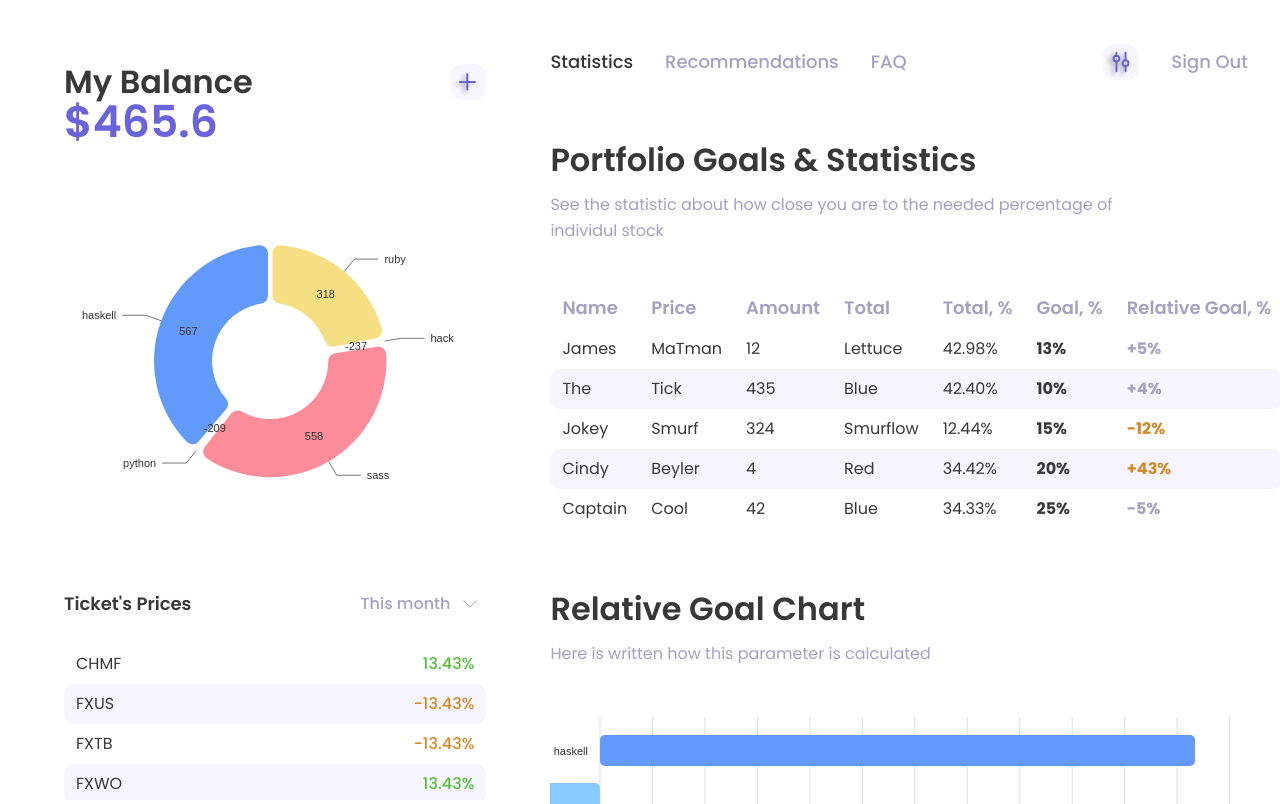
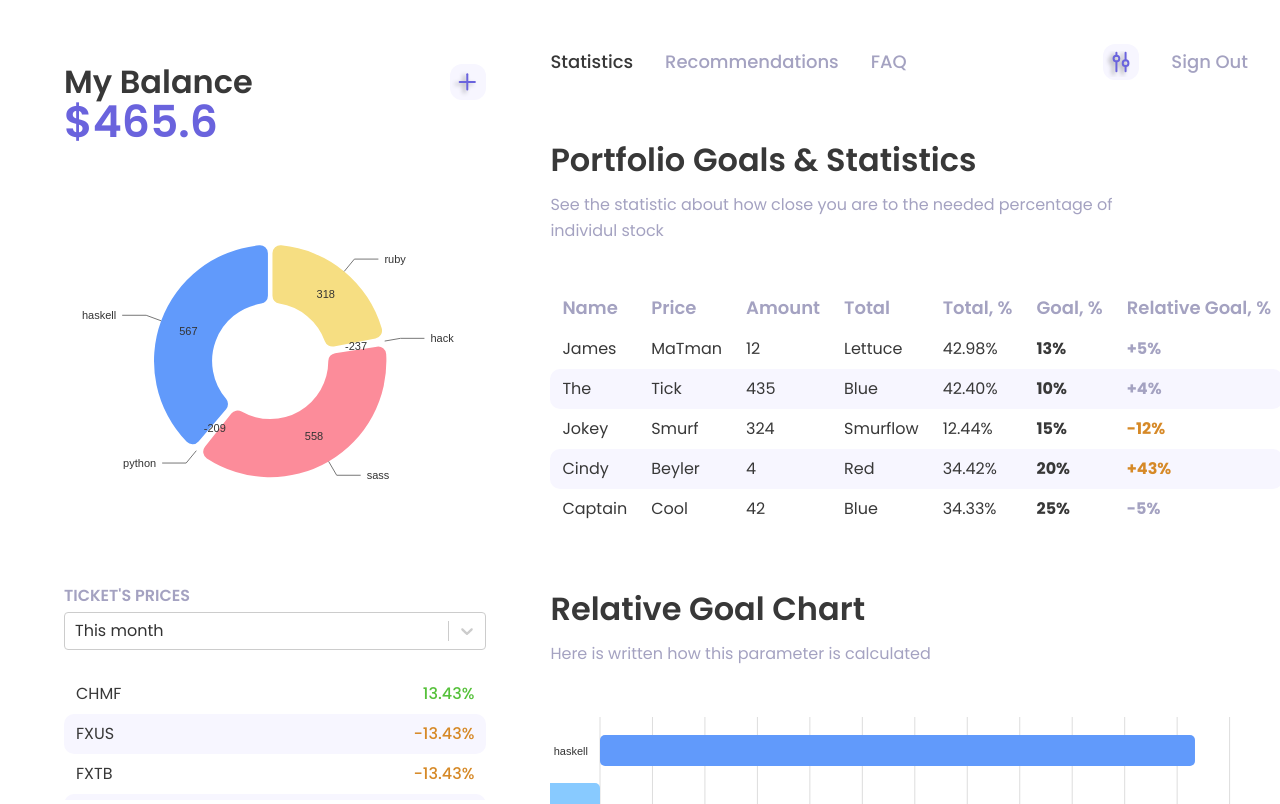
Before and after one commit to bacebu4/investing, a React (Create React App) app in the folder web/: page / in a window 1280 px wide. Built offline with nearby package versions, Linux system fonts and the light colour scheme.

Commit message:
layout: select component added

```diff
--- a/web/package.json
+++ b/web/package.json
@@ -20,6 +20,7 @@
     "react-dom": "^17.0.1",
     "react-router-dom": "^5.2.0",
     "react-scripts": "4.0.2",
+    "react-select": "^4.1.0",
     "styled-components": "^5.2.1",
     "typescript": "^4.1.5",
     "web-vitals": "^1.1.0"
@@ -47,5 +48,8 @@
       "last 1 firefox version",
       "last 1 safari version"
     ]
+  },
+  "devDependencies": {
+    "@types/react-select": "^4.0.13"
   }
 }
--- a/web/src/containers/MyBalance.tsx
+++ b/web/src/containers/MyBalance.tsx
@@ -1,13 +1,13 @@
-import React from "react";
+import React, { useRef } from "react";
 import styled from "styled-components";
 import { Title } from "../components/Title";
-import { GRAY, PURPLE } from "../utils/colors";
+import { GRAY, PURPLE, DARK } from "../utils/colors";
 import { PieChart } from "../components/PieChart";
 import { TablePrices } from "../components/TablePrices";
-import { Chevron } from "../components/Chevron";
 import { FlexBox } from "../components/FlexBox";
 import { mockData } from "../mockData";
 import { AddButton } from "../components/AddButton";
+import Select from "react-select";
 
 const BalanceAmount = styled.h1<{ mt?: string }>`
   font-size: 2.75rem;
@@ -16,13 +16,24 @@ const BalanceAmount = styled.h1<{ mt?: string }>`
   margin-top: ${(props) => props.mt};
 `;
 
-const GrayText = styled.span`
+const GrayText = styled.h2`
   color: ${GRAY};
-  font-weight: 500;
-  font-size: 1rem;
+  font-weight: 600;
+  text-transform: uppercase;
+  margin-top: 32px;
+  margin-bottom: 8px;
 `;
 
+const options = [
+  { value: "month", label: "This month" },
+  { value: "day", label: "This day" },
+];
+
 export const MyBalance: React.FC = () => {
+  const selectRef = useRef<Select | null>(null);
+
+  console.log(selectRef.current);
+
   return (
     <>
       <section>
@@ -36,14 +47,22 @@ export const MyBalance: React.FC = () => {
       </section>
 
       <section>
-        <FlexBox jc="space-between" ai="center" mt="32px">
-          <Title isSmall>Ticket's Prices</Title>
+        <GrayText>Ticket's Prices</GrayText>
 
-          <FlexBox ai="center">
-            <GrayText>This month</GrayText>
-            <Chevron ml="4px" />
-          </FlexBox>
-        </FlexBox>
+        <Select
+          ref={selectRef}
+          options={options}
+          defaultValue={options[0]}
+          onChange={() => console.log(selectRef.current?.state.value)}
+          styles={{
+            option: (provided) => ({
+              ...provided,
+              backgroundColor: "#ffffff",
+              color: DARK,
+              padding: 20,
+            }),
+          }}
+        />
 
         <TablePrices />
       </section>
```
Also changed, not shown: 1 other file (tests, documents, lock files or other folders).
